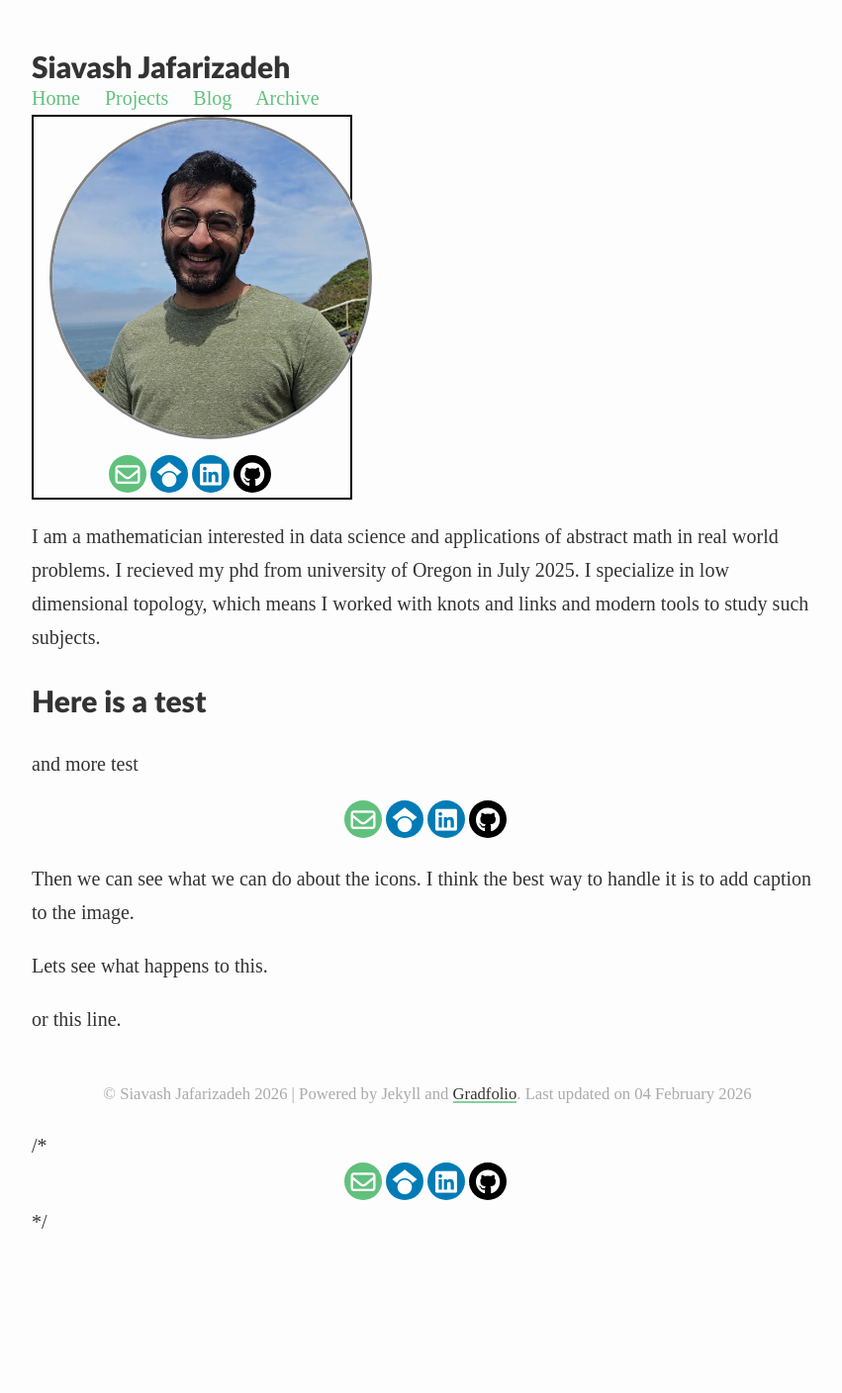
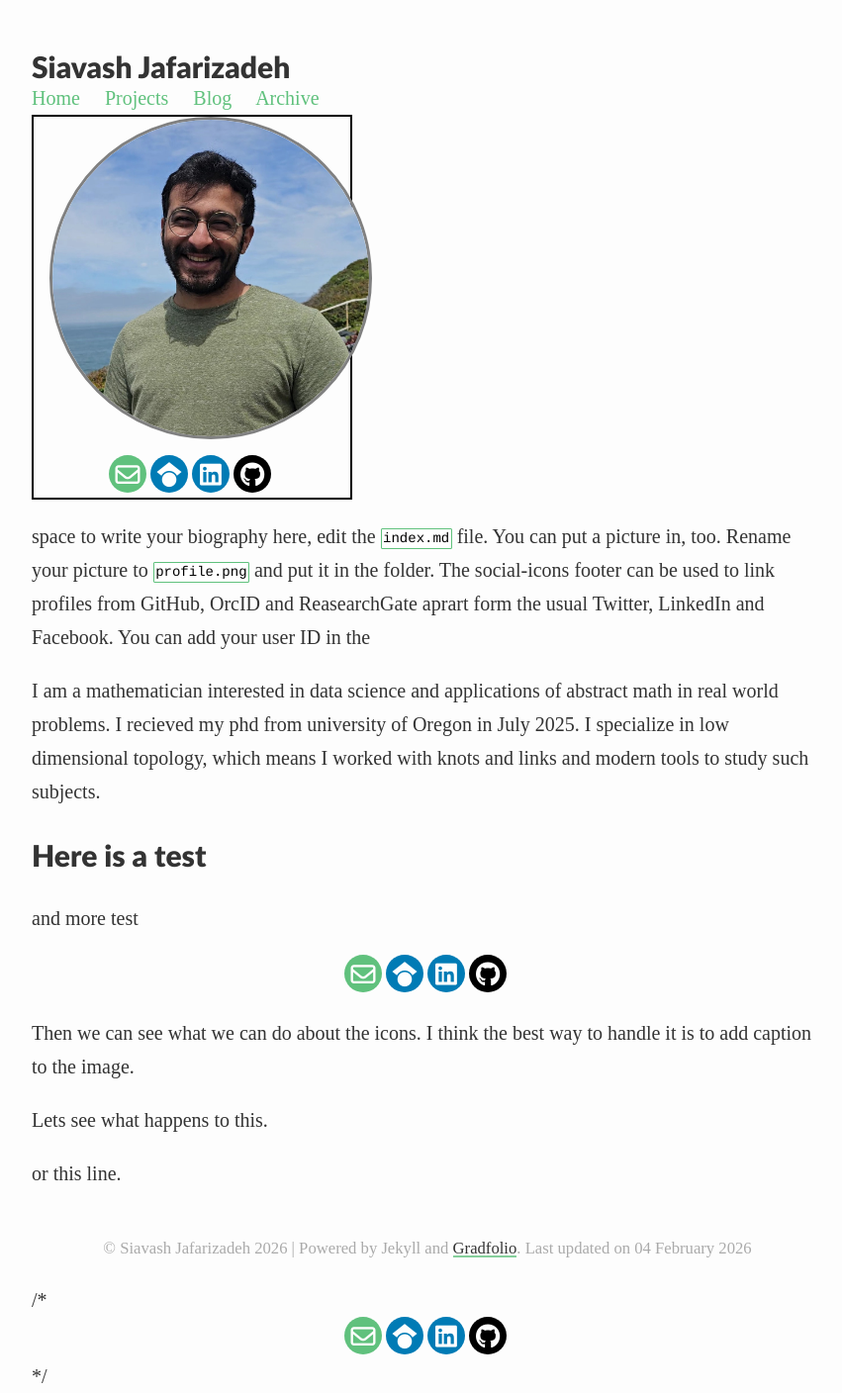
Before and after one commit to Sia-jaf/Sia-jaf.github.io, a Jekyll site: the page built from index.md, in a window 1280 px wide. Shown: the whole page at 99% size, without its empty margins (208-1059 px from the left). Built offline with Jekyll 4.4.1, drawn with Linux system fonts in a browser that asks for light colours; some web fonts are replaced; before the commit the page ends 1252 px from its top, so only the background shows below that.

```diff
--- a/index.md
+++ b/index.md
@@ -6,6 +6,8 @@
   image: profile_Feb25.JPG
 published: true
 ---
+space to write your biography here, edit the `index.md` file. You can put a picture in, too. Rename your picture to `profile.png` and put it in the folder. The social-icons footer can be used to link profiles from GitHub, OrcID and ReasearchGate aprart form the usual Twitter, LinkedIn and Facebook. You can add your user ID in the
+
 I am a mathematician interested in data science and applications of abstract math in real world problems. I recieved my phd from university of Oregon in July 2025. I specialize in low dimensional topology, which means I worked with knots and links and modern tools to study such subjects.
 ## Here is a test
 and more test
```
